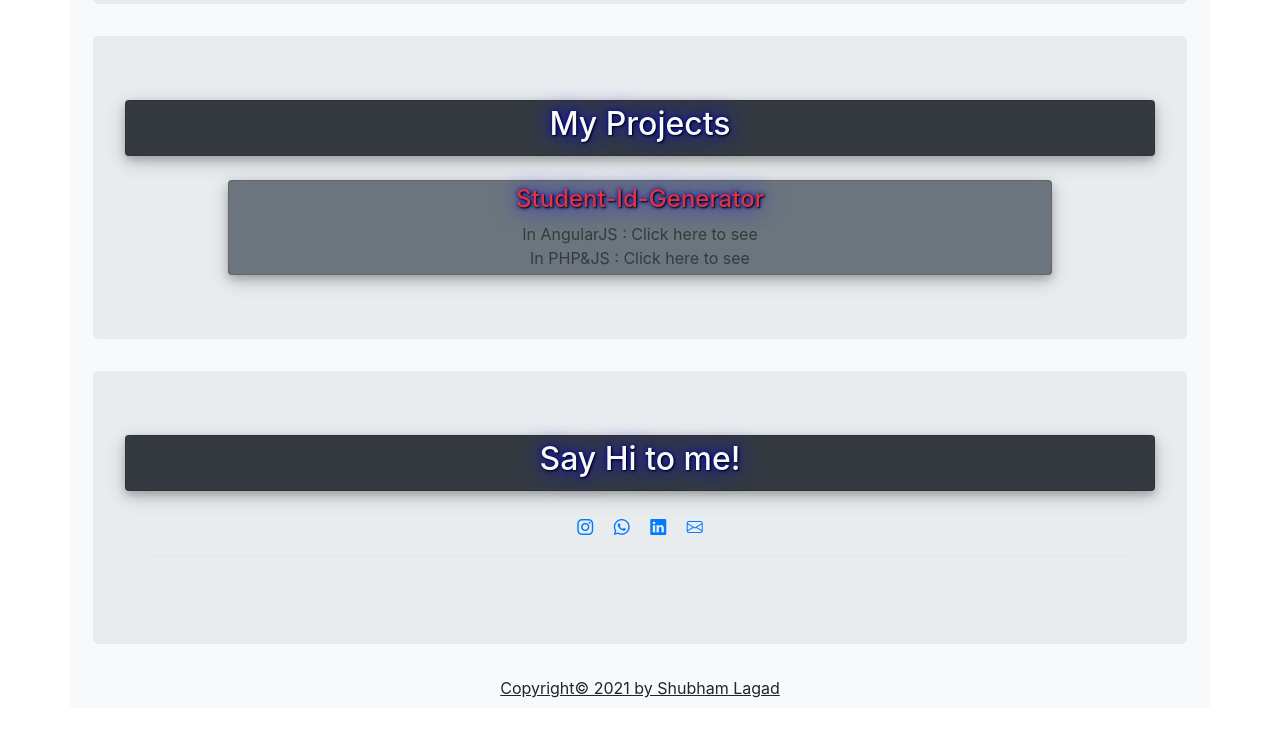
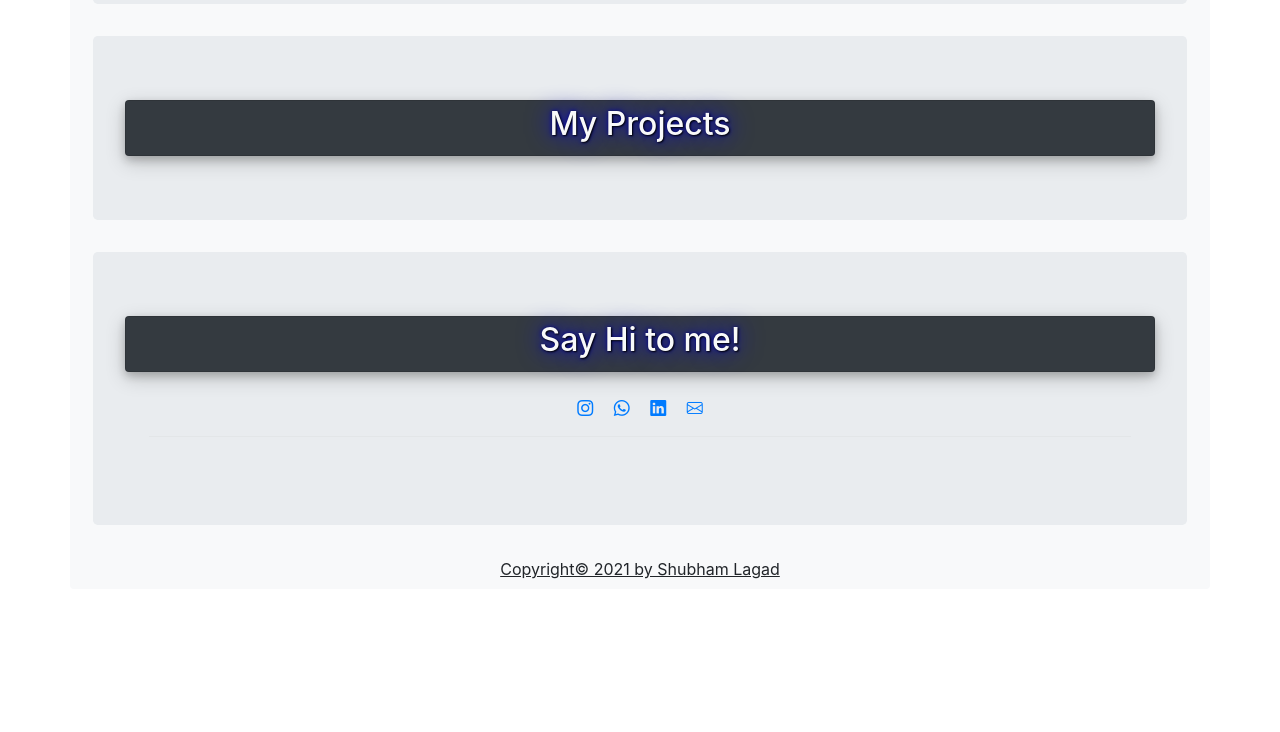
Before and after one commit to ShubhamLagad/about, a plain HTML site: page index.html in a window 1280 px wide. Shown: the part 2122-2854 px from the top of the page. After the commit the page ends 2735 px from the top, so only its background shows below. Drawn offline with nearby package versions, Linux system fonts and the light colour scheme.

Commit message:
Update index.html

```diff
--- a/index.html
+++ b/index.html
@@ -236,14 +236,14 @@
                         auto;">
                     <h2 class="text-shadow text-light p-1">My Projects</h2>
                 </div>
-                <div class="card mt-4 box-shadow bg-secondary p-1" style="margin-inline:
+                <!-- <div class="card mt-4 box-shadow bg-secondary p-1" style="margin-inline:
                         10%;">
                     <h4 class="text-shadow text-danger">Student-Id-Generator</h4>
                     <span><a href="" class="text-dark">In AngularJS : Click
                             here to see</a></span>
                     <span><a href="" class="text-dark">In PHP&JS : Click
                             here to see</a></span>
-                </div>
+                </div> -->
 
             </div>
             <!-- ==========================Project End======================= -->
```
